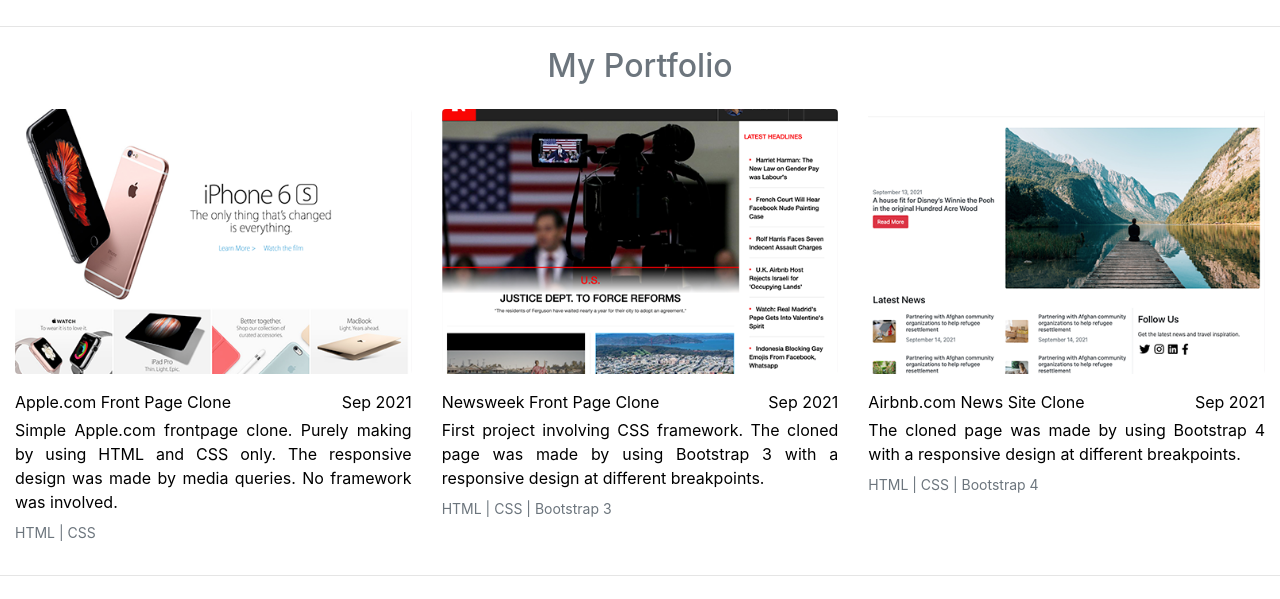
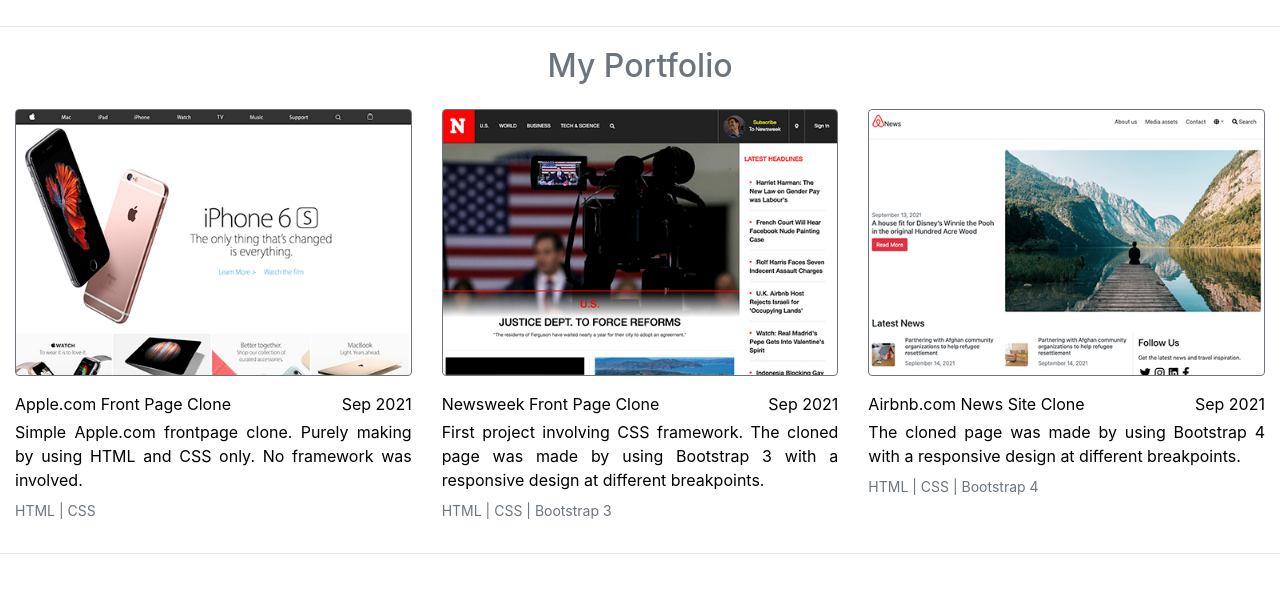
Before and after one commit to dominiclai1983/alt-personal, a plain HTML site: page index.html in a window 1280 px wide. Shown: the part 680-1279 px from the top of the page. Drawn offline with nearby package versions, Linux system fonts and the light colour scheme.

Commit message:
adjust the photo on the listing and give boarder to look nicer.

```diff
--- a/index.html
+++ b/index.html
@@ -71,7 +71,7 @@
               <div class="col-12 col-md-6 col-xl-4">
                 <div class="listing">
                   <a href="https://dominiclai1983.netlify.app" target="_blank">
-                    <div class="aspectRatioBox mb-3 rounded" style="background-image: url('./image/ex-1.png')">
+                    <div class="aspectRatioBox mb-3 rounded border border-secondary" style="background-image: url('./image/ex-1-a.jpg')">
                     </div>
                   </a>
                   <div class="description text-black">
@@ -79,7 +79,7 @@
                       <p class="mb-1">
                         Apple.com Front Page Clone <span class="float-right">Sep 2021</span>
                       </p>
-                      <p class="text-justify mb-0 description">Simple Apple.com frontpage clone. Purely making by using HTML and CSS only. The responsive design was made by media queries. No framework was involved. </p>
+                      <p class="text-justify mb-0 description">Simple Apple.com frontpage clone. Purely making by using HTML and CSS only. No framework was involved. </p>
                     </a>
                     <p class="tech text-muted mt-2">HTML | CSS</p>
                   </div>
@@ -89,7 +89,7 @@
               <div class="col-12 col-md-6 col-xl-4">
                 <div class="listing">
                     <a href="https://dominiclai1983-agn2.netlify.app" target="_blank">
-                      <div class="aspectRatioBox mb-3 rounded" style="background-image: url('./image/ex-2.png')">
+                      <div class="aspectRatioBox mb-3 rounded border border-secondary" style="background-image: url('./image/ex-2-a.jpg')">
                       </div>
                     </a>
                   <div class="description text-black">
@@ -108,7 +108,7 @@
               <div class="col-12 col-md-6 col-xl-4">
                 <div class="listing">
                   <a href="https://dominiclai1983-agn3.netlify.app" target="_blank">
-                    <div class="aspectRatioBox mb-3 rounded" style="background-image: url('./image/ex-3.png')">
+                    <div class="aspectRatioBox mb-3 rounded border border-secondary" style="background-image: url('./image/ex-3-a.jpg')">
                     </div>
                   </a>
                   <div class="description text-black">
@@ -116,7 +116,7 @@
                       <p class="mb-1">
                         Airbnb.com News Site Clone<span class="float-right">Sep 2021</span>
                       </p>
-                      <p class="text-justify mb-0 description">The cloned page was made by using Bootstrap 4 with a responsive design at different breakpoints. </p>
+                      <p class="text-justify mb-0 description">The cloned page was made by using Bootstrap 4 with a responsive design at different breakpoints.</p>
                     </a>
                       <p class="tech text-muted mt-2">HTML | CSS | Bootstrap 4</p>
                     </div>
--- a/style.css
+++ b/style.css
@@ -36,7 +36,7 @@
 
 #first-sec::before{
     content: "";
-    background-image: url(./image/first-sec.jpg);
+    background-image: url(./image/first-sec-a.jpg);
     background-size: cover;
     position: absolute;
     top: 0px;
```
Also changed, not shown: image/ex-1-a.jpg (added), image/ex-2-a.jpg (added), image/ex-3-a.jpg (added), image/first-sec-a.jpg (added), 1 other file.
